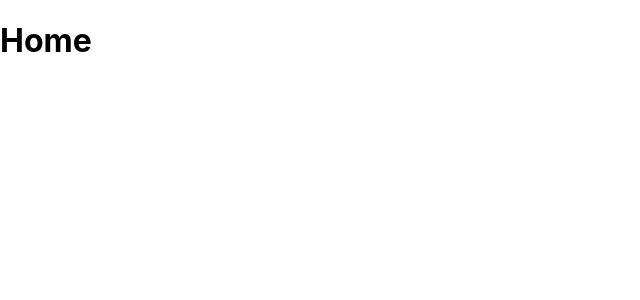
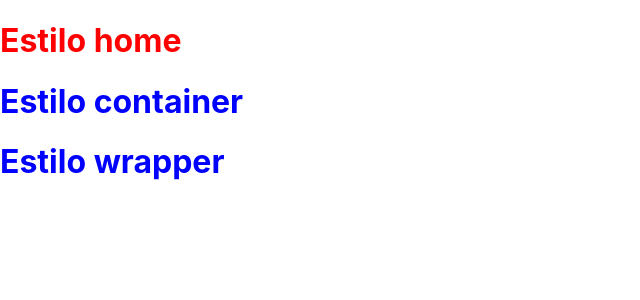
Before and after one commit to keksramos/hello-world, a React (Create React App) app: page / in a window 1280 px wide. Shown: the top 300 px of the page, without its empty margins (0-640 px from the left). Built offline with nearby package versions, Linux system fonts and the light colour scheme.

Commit message:
error corregido

```diff
--- a/src/components/App/App.js
+++ b/src/components/App/App.js
@@ -1,16 +1,12 @@
 import React from 'react';
 
 import logo from '../../flower.svg';
-import './app.css';
+import './App';
 import Box from '../Box/Box';
 import Home from '../../pages/home';
 
 function App() {
-
-
-
   return(<Home />)
-
 }
 
 export default App;
--- a/src/components/Box/Box.js
+++ b/src/components/Box/Box.js
@@ -1,5 +1,5 @@
 import React from "react";
-import "./box.css";
+import "./Box.css";
 
 function Box (props){
     const { user, grade} = props
--- a/src/components/Box/box.css
+++ b/src/components/Box/box.css
@@ -1,3 +1,4 @@
+
 .box {
     display: flex;
     flex-direction: row;
--- a/src/index.js
+++ b/src/index.js
@@ -3,6 +3,7 @@ import ReactDOM from 'react-dom/client';
 import './index.css';
 import App from './components/App/App';
 import reportWebVitals from './reportWebVitals';
+import './pages/home/home.scss'
 
 const rootElement = document.getElementById('root');
 const root = ReactDOM.createRoot(rootElement);
--- /dev/null
+++ b/src/pages/home/home.scss
@@ -0,0 +1,17 @@
+.home {
+    h1{
+    color: red;
+    }
+}
+
+.wrapper {
+    h1 {
+        color: white;
+    }
+}
+
+.container {
+    h1 {
+        color: blue;
+    }
+}
--- a/src/pages/home/index.js
+++ b/src/pages/home/index.js
@@ -1,9 +1,17 @@
 import React from "react";
 
+import "./home.scss"
+
 function Home(){
-    return (<React.Fragment>
-        <h1>Home</h1>
-    </React.Fragment>)
+    return (<div className="home">
+        <h1>Estilo home</h1>
+        <div className="container">
+            <h1>Estilo container</h1>
+            <div className="wrapper">
+            <h1>Estilo wrapper</h1>
+            </div>
+        </div>
+    </div>)
 }
 
 export default Home
--- a/webpack.config.js
+++ b/webpack.config.js
@@ -24,8 +24,8 @@ module.exports = {
                 }
             },
             {
-                test: /\.css$/i,
-                use: ['style-loader', 'css-loader'],
+                test: /\.(sc|sa|c)ss$/i,
+                use: ['style-loader', 'css-loader', 'sass-loader'],
             },
             {
                 test: /\.(png|svg|jpg|jpeg|gif|ico|json)$/i,
```
